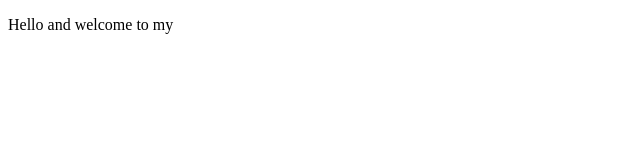
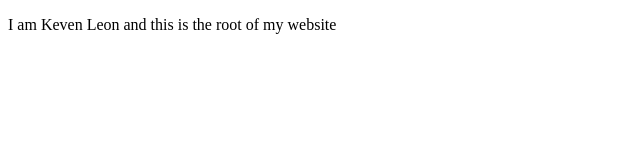
Before and after one commit to Kevensleon/Kevensleon.github.io, a plain HTML site: page index.html in a window 1280 px wide. Shown: the whole page, without its empty margins (0-640 px from the left). Drawn offline with Linux system fonts and the light colour scheme.

Commit message:
Update index.html

```diff
--- a/index.html
+++ b/index.html
@@ -7,6 +7,6 @@
         <meta name="viewport" content="width=device-width, initial-scale=1.0">
     </head>
     <body>
-        <p>Hello and welcome to my </p>
+        <p>I am Keven Leon and this is the root of my website </p>
     </body>
 </html>
```
